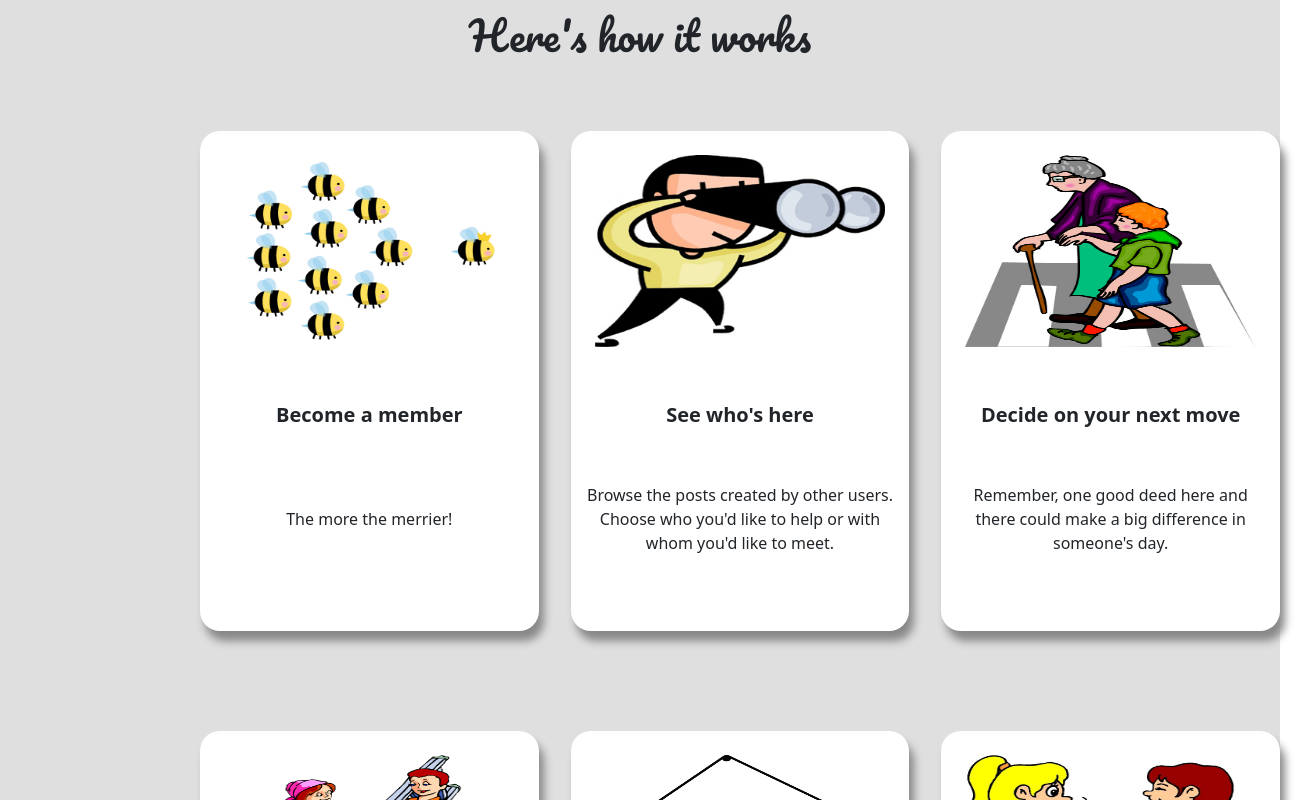
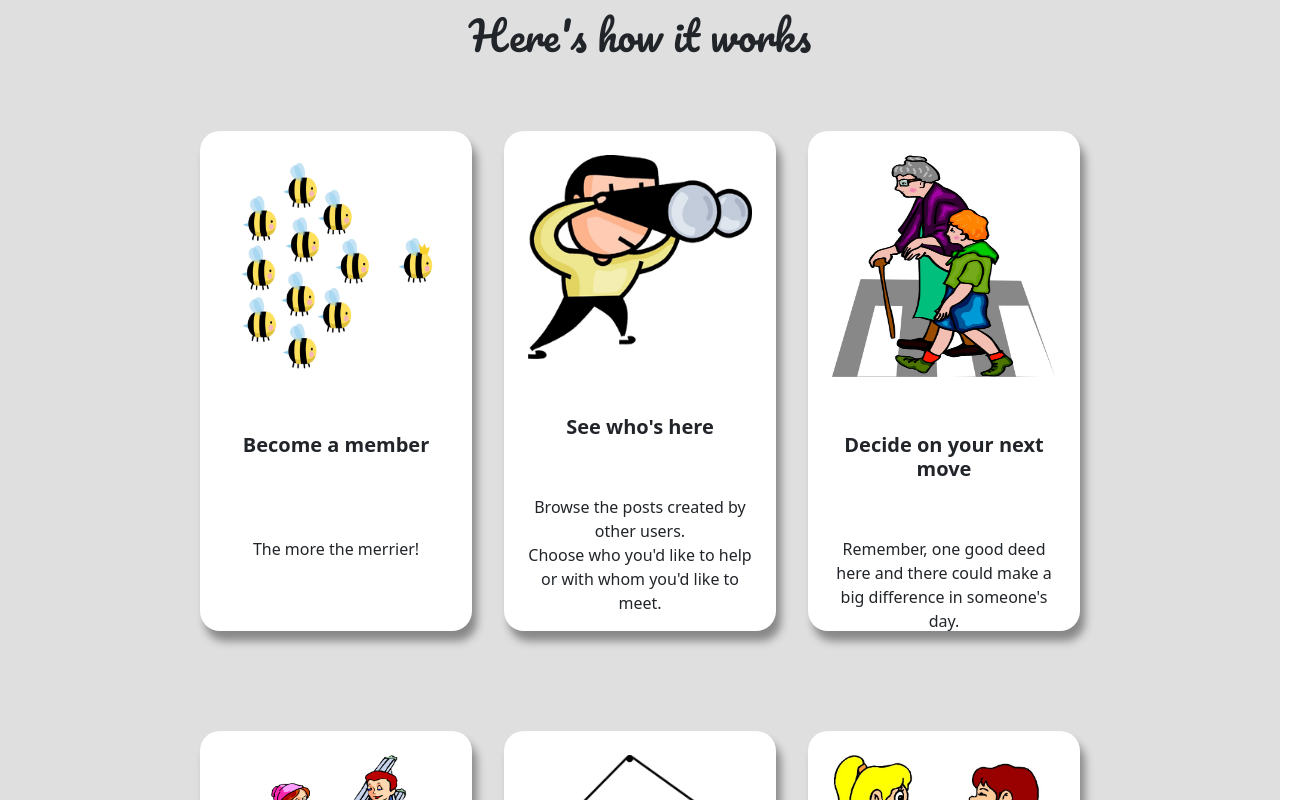
Before and after one commit to Andrea-Brezanova/deeder, a React (Create React App) app in the folder frontend/: page / in a window 1280 px wide. Shown: the part 2000-2800 px from the top of the page, 1305 px wide, since content can reach past the window. Built offline with nearby package versions, Linux system fonts and the light colour scheme.

Commit message:
added categories buttons on homepage

```diff
--- a/frontend/src/App.css
+++ b/frontend/src/App.css
@@ -264,7 +264,7 @@ button:hover {
   display: grid;
   grid-template-columns: 1fr 1fr 1fr;
   justify-content: center;
-  padding-left: 200px;
+  padding: 0px 200px;
   grid-column-gap: 2rem;
   grid-row-gap: 0rem;
 }
@@ -278,8 +278,9 @@ button:hover {
 
 .card-img-top {
   width: 50%;
-  height: 30vh;
+  height: 270px;
   padding: 1.5rem;
+  object-fit:fill;
 }
 
 .card-title {
@@ -295,6 +296,7 @@ button:hover {
   height: 500px;
   width: 400;
   box-shadow: 5px 10px 8px #888888;
+  overflow: hidden;
 }
 
 
@@ -320,7 +322,7 @@ button:hover {
   padding: 20px 20px;
   font-size: 1.5rem;
   height: auto;
-  width: 40rem;
+  width: 20rem;
   border-radius: 1.2rem;
   text-decoration: none;
   color: white;
```
